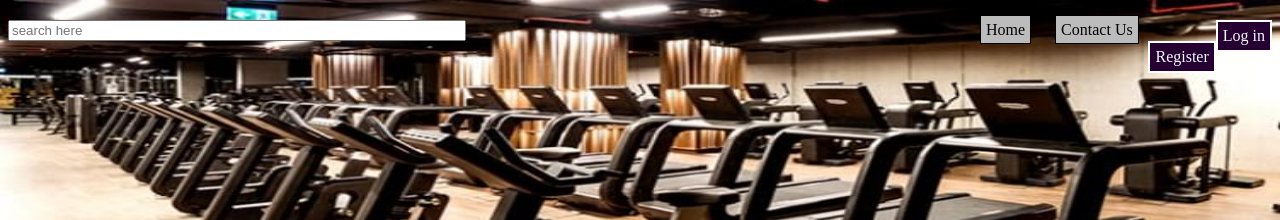
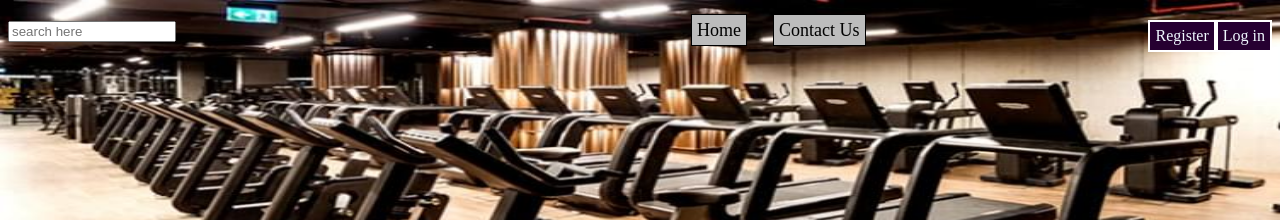
Before and after one commit to siva78m/Fitness-Center-Webpages, a plain HTML site: page about.html in a window 1280 px wide. Shown: the top 220 px of the page. Drawn offline with Linux system fonts and the light colour scheme.

Commit message:
Update about.html

```diff
--- a/about.html
+++ b/about.html
@@ -58,9 +58,9 @@
         .button{
             text-decoration: none;
             background-color: rgb(188, 188, 188);
-            margin: 10px;
+            margin: 11px;
             padding: 5px;
-            font-size: medium;
+            font-size: large;
             color: black;
             border: 1px solid black;
         }
@@ -68,7 +68,7 @@
             background-color: aquamarine;
         }
         #search{
-            width: 450px;
+            width: 160px;
         }
     </style>
 </head>
```
